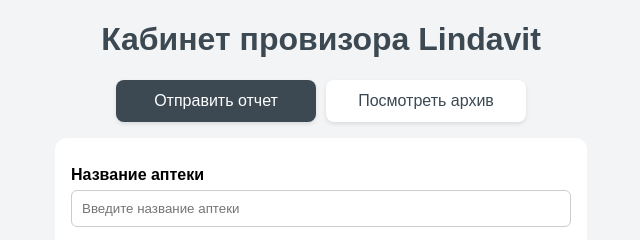
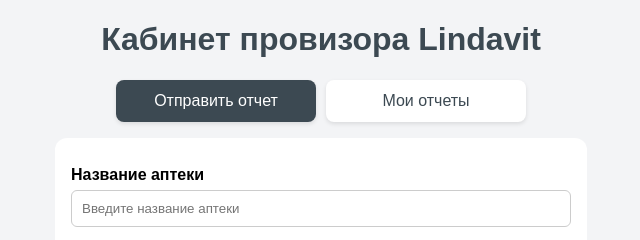
Before and after one commit to Farruhk12/lindavit, a plain HTML site: page index.html in a window 1280 px wide. Shown: the top 240 px of the page, 319-959 px from the left. Drawn offline with Linux system fonts and the light colour scheme.

Commit message:
Update index.html

```diff
--- a/index.html
+++ b/index.html
@@ -118,7 +118,7 @@
   <h1>Кабинет провизора Lindavit</h1>
   <div class="tabs">
     <button class="tab-button active" onclick="switchTab('reportTab')">Отправить отчет</button>
-    <button class="tab-button" onclick="switchTab('archiveTab')">Посмотреть архив</button>
+    <button class="tab-button" onclick="switchTab('archiveTab')">Мои отчеты</button>
   </div>
 
   <div id="reportTab" class="tab-content active">
@@ -137,7 +137,7 @@
 
   <div id="archiveTab" class="tab-content">
     <input type="text" id="phoneInput" placeholder="Введите номер телефона для архива" />
-    <button class="btn" id="archiveBtn">Показать архив</button>
+    <button class="btn" id="archiveBtn">Мои отчеты</button>
     <div id="archive"></div>
   </div>
 
```
